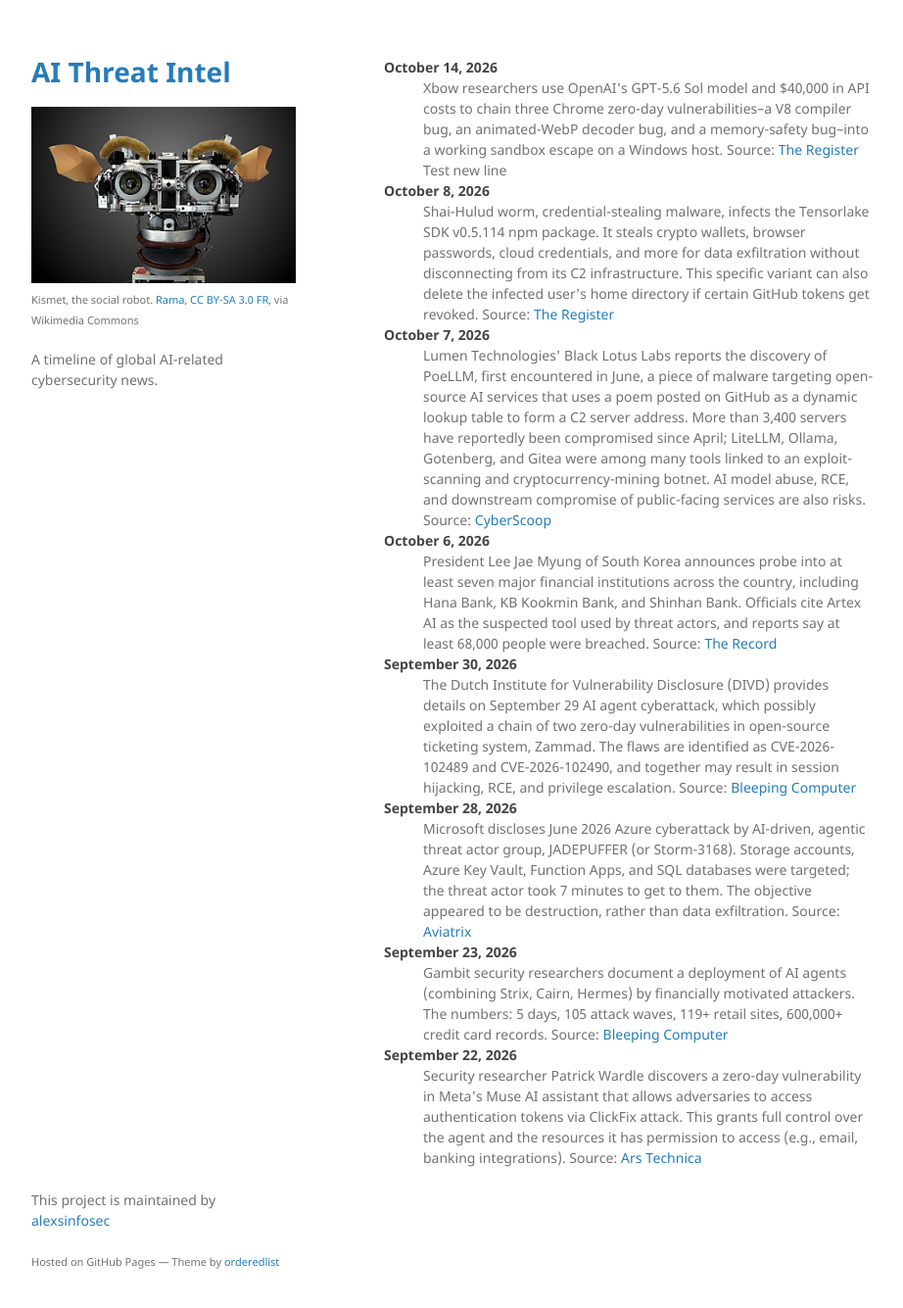
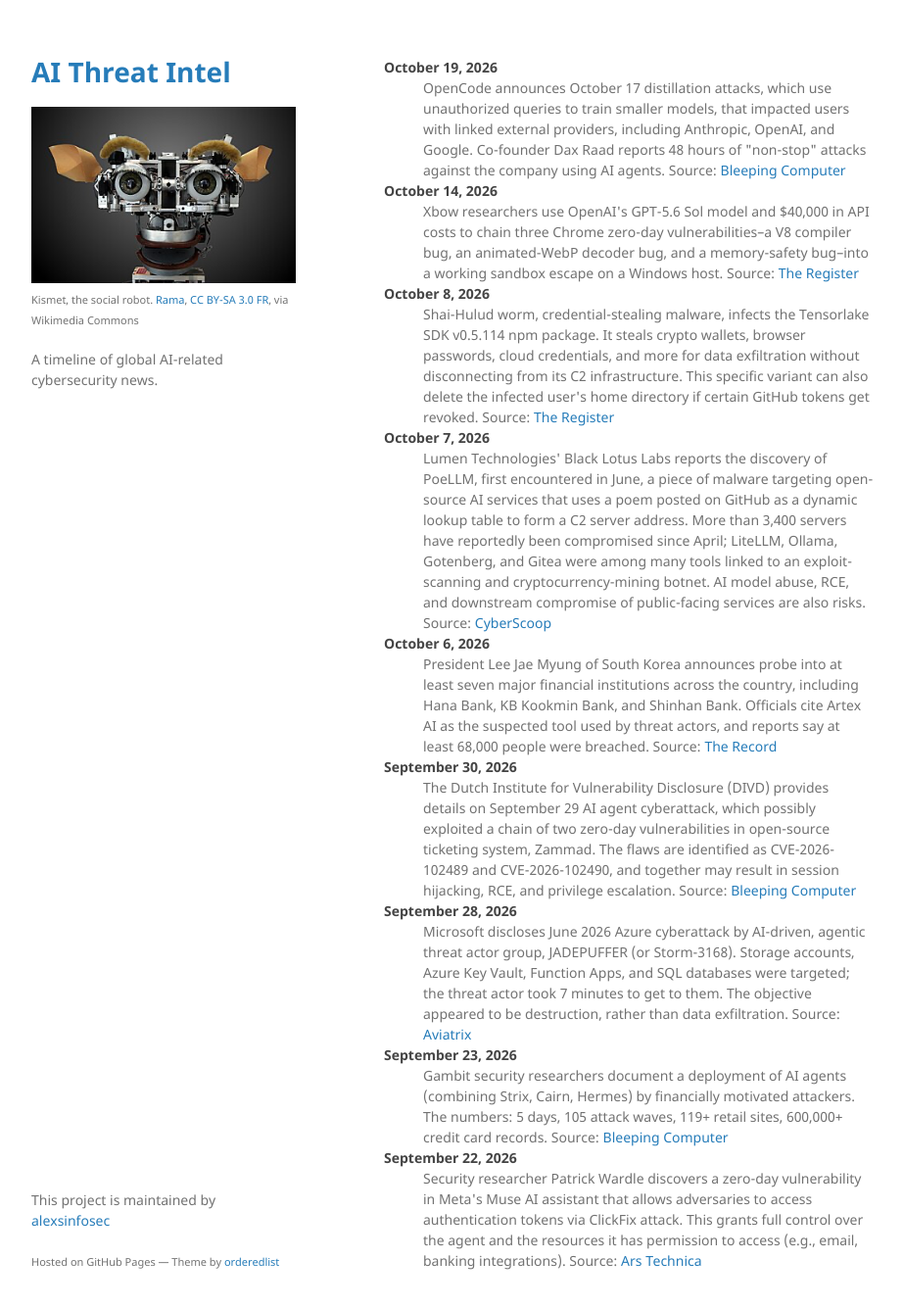
Before and after one commit to alexsinfosec/aithreatintel, a Jekyll site: the page built from index.md, in a window 1280 px wide and 1367 px high. Shown: the top 1335 px of the window at 98% size, without its empty margins (178-1100 px from the left). Built offline with Jekyll 4.4.1, drawn with Linux system fonts in a browser that asks for light colours.

Commit message:
Update security incident entries in index.md
Removed a test line and updated the date entry for October 14, 2026.

```diff
--- a/index.md
+++ b/index.md
@@ -3,11 +3,10 @@ layout: default
 ---
 
 <dl>
+<dt>October 19, 2026</dt>
+<dd>OpenCode announces October 17 distillation attacks, which use unauthorized queries to train smaller models, that impacted users with linked external providers, including Anthropic, OpenAI, and Google. Co-founder Dax Raad reports 48 hours of "non-stop" attacks against the company using AI agents. Source: <a href="https://www.theregister.com/security/2026/10/14/security-researchers-spent-6-days-doing-their-chromework-built-1b-user-exploit/5303134" target="_blank">Bleeping Computer</a></dd>
 <dt>October 14, 2026</dt>
-<dd>Xbow researchers use OpenAI's GPT-5.6 Sol model and $40,000 in API costs to chain three Chrome zero-day vulnerabilities–a V8 compiler bug, an animated-WebP decoder bug, and a memory-safety bug–into a working sandbox escape on a Windows host. Source: <a href="https://www.theregister.com/security/2026/10/14/security-researchers-spent-6-days-doing-their-chromework-built-1b-user-exploit/5303134" target="_blank">The Register</a>
-
-Test new line
-</dd>
+<dd>Xbow researchers use OpenAI's GPT-5.6 Sol model and $40,000 in API costs to chain three Chrome zero-day vulnerabilities–a V8 compiler bug, an animated-WebP decoder bug, and a memory-safety bug–into a working sandbox escape on a Windows host. Source: <a href="https://www.theregister.com/security/2026/10/14/security-researchers-spent-6-days-doing-their-chromework-built-1b-user-exploit/5303134" target="_blank">The Register</a></dd>
 <dt>October 8, 2026</dt>
 <dd>Shai-Hulud worm, credential-stealing malware, infects the Tensorlake SDK v0.5.114 npm package. It steals crypto wallets, browser passwords, cloud credentials, and more for data exfiltration without disconnecting from its C2 infrastructure. This specific variant can also delete the infected user's home directory if certain GitHub tokens get revoked. Source: <a href="https://www.theregister.com/security/2026/10/08/shai-hulud-worm-makes-jump-to-ai-infrastructure-with-tensorlake-compromise/5302054" target="_blank">The Register</a></dd>
 <dt>October 7, 2026</dt>
```
